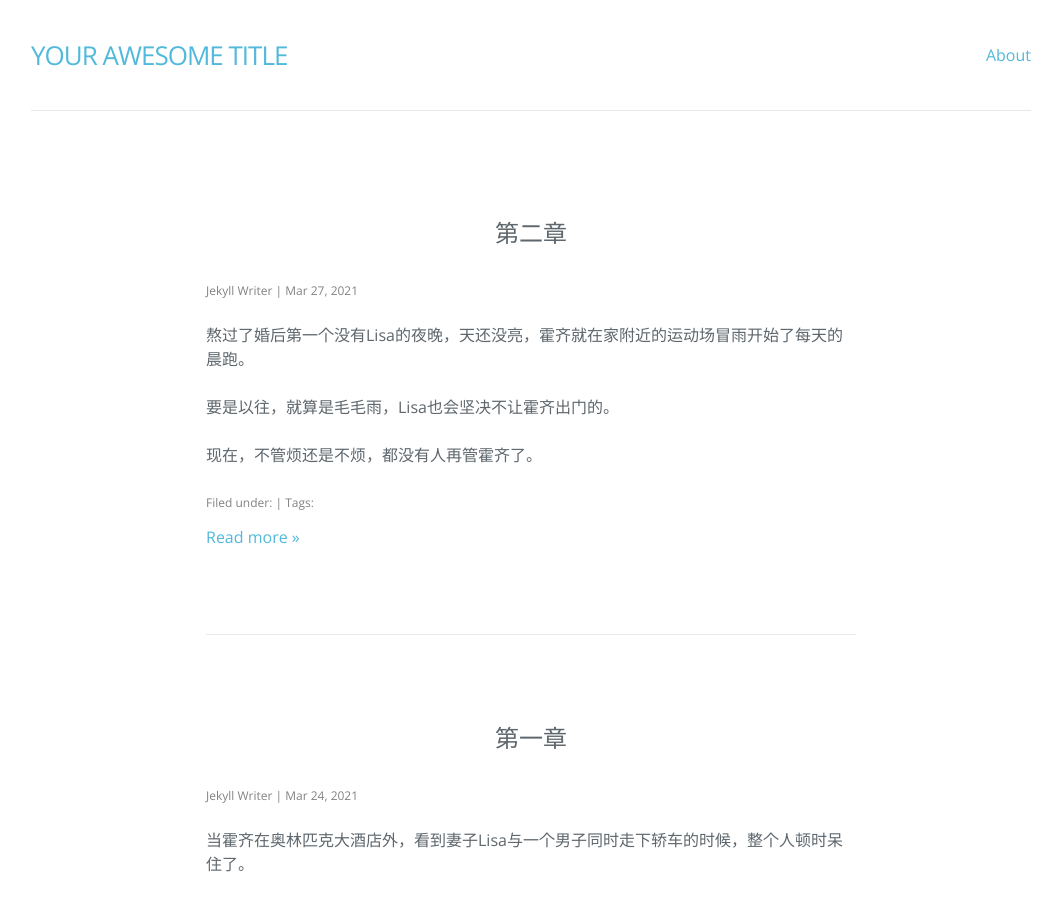
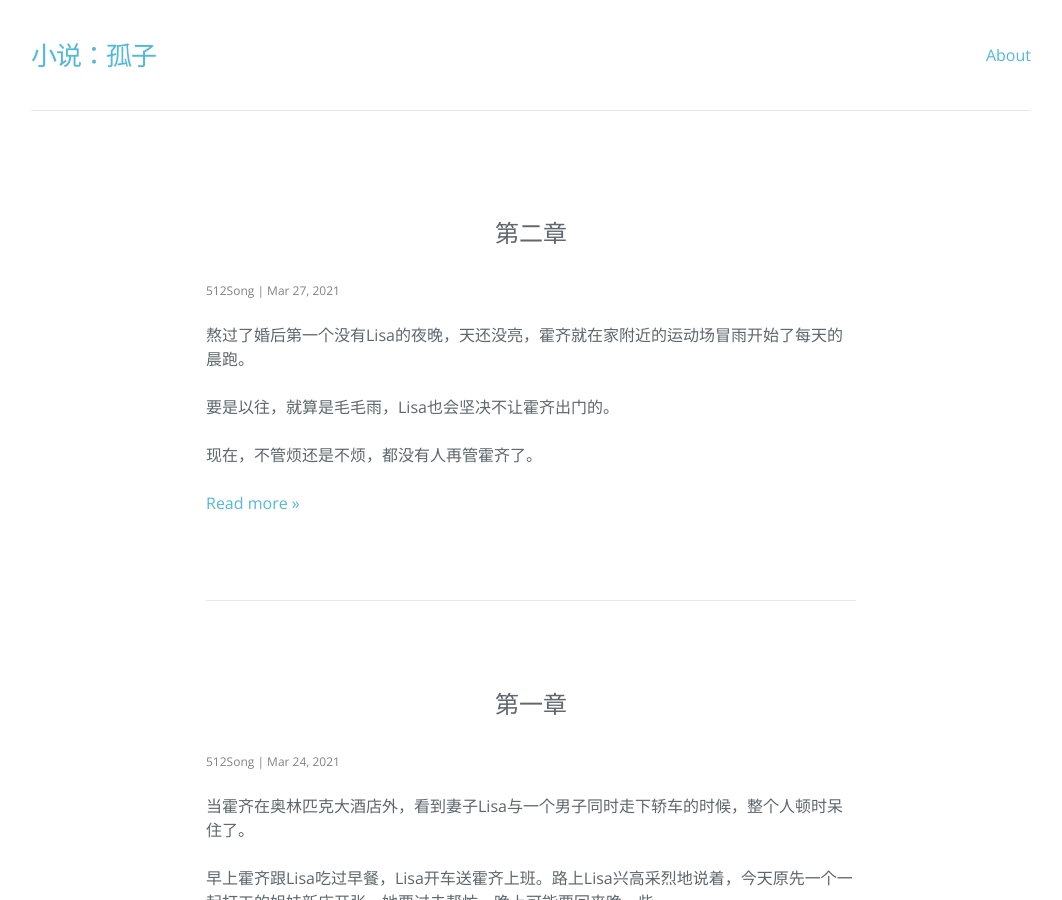
Before and after one commit to 512song/guzi, a Jekyll site: the page built from index.html, in a window 1280 px wide and 900 px high. Shown: the whole window, without its empty margins (109-1171 px from the left). Built offline with Jekyll 4.4.1, drawn with Linux system fonts in a browser that asks for light colours; nearby versions of some CDN libraries; the list of posts is cut into pages by our own code; some of the changed text lies outside the part shown.

Commit message:
修改主页
修改主页

```diff
--- a/_config.yml
+++ b/_config.yml
@@ -1,6 +1,6 @@
 # Created by Jekyll Writer
-title: Your awesome title
-author: Jekyll Writer
+title: 小说：孤子
+author: 512Song
 description: >
   This theme is disigned based on Mailbox Blog, and licensed under MIT. This
   theme is also default theme for new site created by Jekyll Writer.
--- a/index.html
+++ b/index.html
@@ -12,8 +12,7 @@ layout: default
         </h2>
         <span class="post-meta">{% if post.author %}{{ post.author }}{% else %}{{ site.author }}{% endif %} | {{ post.date | date: "%b %-d, %Y" }}</span>
         <div class="post-excerpt">{{ post.excerpt }}</div>
-        <div class="post-meta">{% if post.categories %}Filed under: <a href="{{ "/categories/" | prepend: site.baseurl }}#category-{{ post.categories.first | replace: ' ', '_' }}">{{ post.categories.first }}</a>{% for category in post.categories offset:1 %}, <a href="{{ "/categories/" | prepend: site.baseurl }}#category-{{ category | replace: ' ', '_' }}">{{ category }}</a>{% endfor %}{% endif %}{% if post.tags %}{% if post.categories %} | {% endif %}Tags: <a href="{{ "/tags/" | prepend: site.baseurl }}#tag-{{ post.tags.first | replace: ' ', '_' }}">{{ post.tags.first }}</a>{% for tag in post.tags offset:1 %}, <a href="{{ "/tags/" | prepend: site.baseurl }}#tag-{{ tag | replace: ' ', '_' }}">{{ tag }}</a>{% endfor %}{% endif %}</div>
-        <div class="read-more"><a href="{{ post.url | prepend: site.baseurl }}">Read more &raquo;</a></div>
+        <div class="全文"><a href="{{ post.url | prepend: site.baseurl }}">Read more &raquo;</a></div>
       </li>
     {% endfor %}
   </ul>
```
